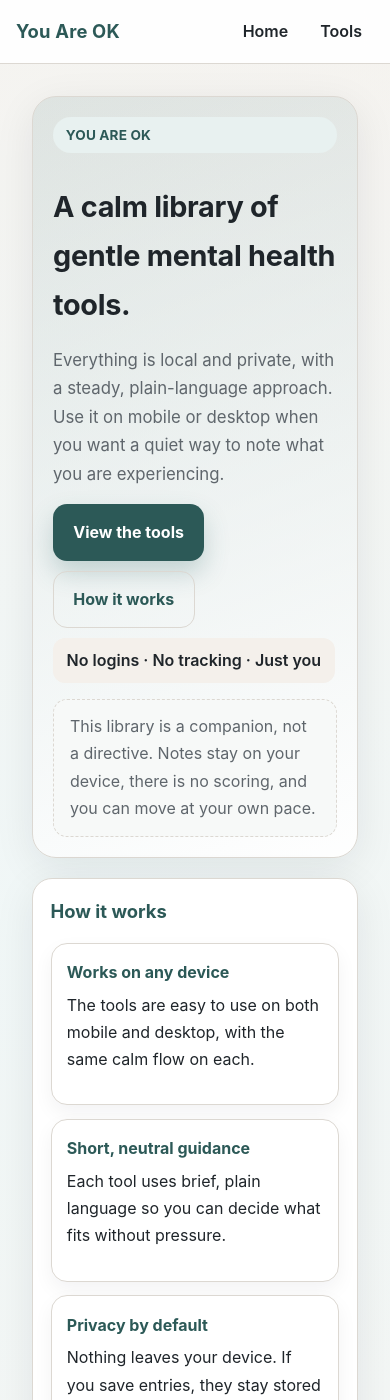
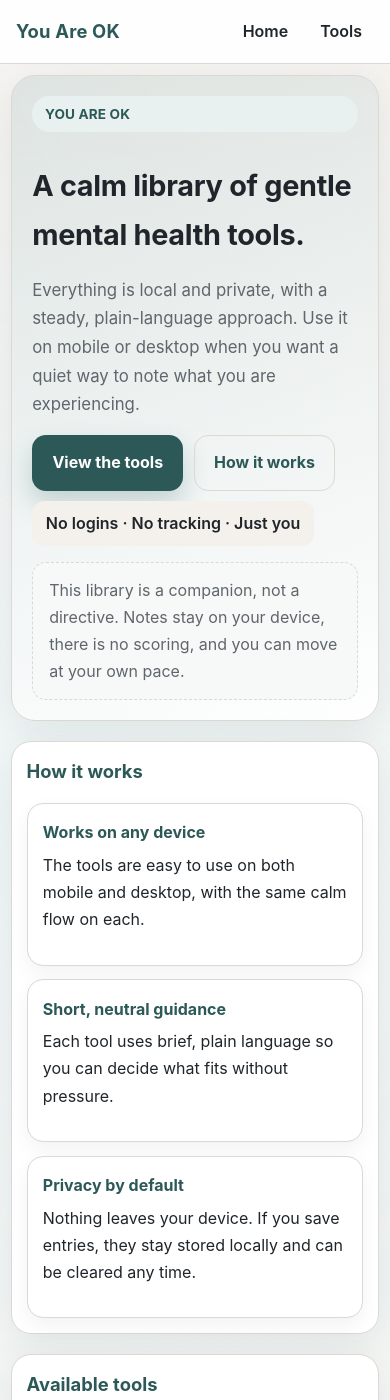
Before and after one commit to ptrcko/you-are-ok, a Jekyll site: the page built from index.md, in a window 390 px wide and 1400 px high. Built offline with Jekyll 4.4.1, drawn with Linux system fonts in a browser that asks for light colours.

Commit message:
Tighten mobile portrait spacing for content containers

```diff
--- a/assets/css/style.css
+++ b/assets/css/style.css
@@ -884,8 +884,13 @@ button:hover {
 }
 
 @media (max-width: 640px) {
-  main {
-    padding: 1rem;
+  .page-shell {
+    padding: 0.7rem;
+    gap: 0.85rem;
+  }
+
+  section {
+    padding: 0.9rem;
   }
 
   nav {
```
